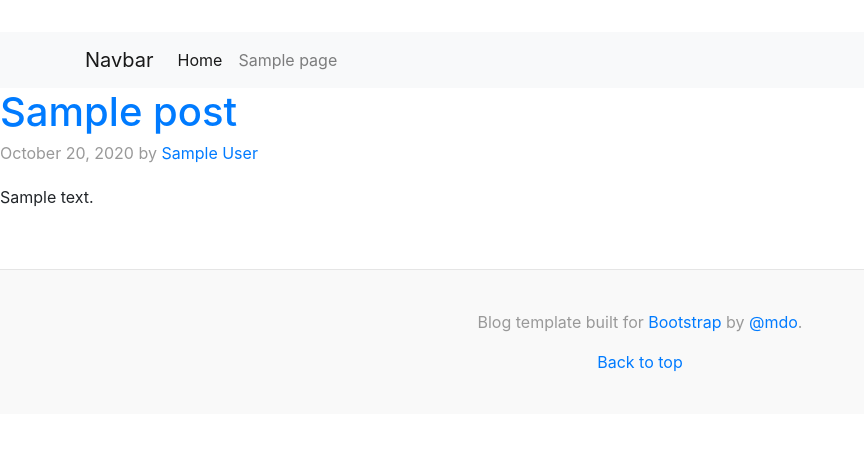
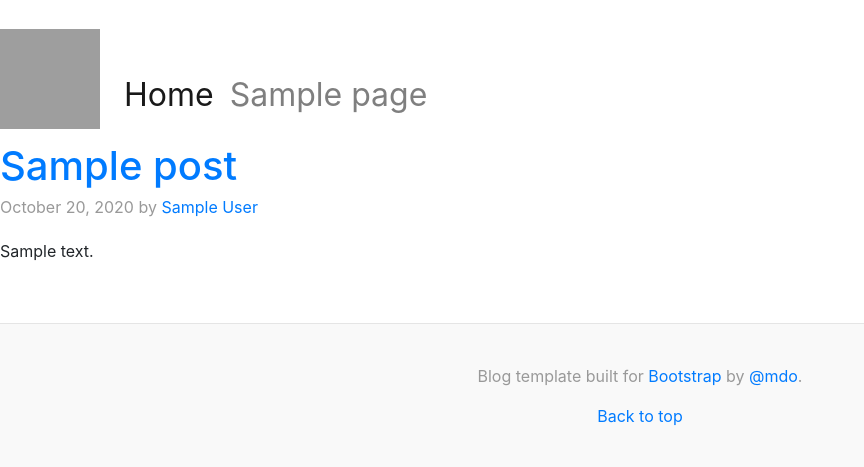
Before and after one commit to rishikzap/website, a WordPress theme: template themes/cbr-theme/page.php in a window 1280 px wide. Shown: the top 467 px of the page, without its empty margins (0-864 px from the left). Run offline with PHP 8.4 and a stand-in for WordPress, Linux system fonts and the light colour scheme; the site name, menu and one post (Sample post) are stand-ins, and other content is empty; some libraries are stand-ins or nearby versions; grey boxes are pictures that could not be loaded.

Commit message:
fixed navbar

```diff
--- /dev/null
+++ b/themes/cbr-theme/after.css
@@ -0,0 +1,18 @@
+div.container {
+  margin-left: 0;
+  padding-left: 0;
+}
+
+.navbar {
+  margin-top: 1em;
+  padding-left: 0;
+  background-color: white;
+}
+
+.collapse {
+  padding-top: 2em;
+}
+
+.bg-light {
+  background-color: white;
+}
--- a/themes/cbr-theme/blog.css
+++ b/themes/cbr-theme/blog.css
@@ -23,16 +23,6 @@ h6,
   font-family: "Helvetica Neue", Helvetica, Arial, sans-serif;
   font-weight: normal;
   color: #333;
-}
-
-/*
- * Override Bootstrap's default container.
- */
-
-@media (min-width: 1200px) {
-  .container {
-    width: 970px;
-  }
 }
 
 /*
@@ -164,6 +154,6 @@ h6,
   margin-bottom: 0;
 }
 
-.navbar {
-  margin-top: 2em;
+.nav-link {
+  font-size: 2em;
 }
--- a/themes/cbr-theme/header.php
+++ b/themes/cbr-theme/header.php
@@ -9,14 +9,18 @@
   <meta name="author" content="">
   <link href="<?php echo get_bloginfo('template_directory'); ?>/blog.css" rel="stylesheet">
   <link rel="stylesheet" href="https://maxcdn.bootstrapcdn.com/bootstrap/4.0.0/css/bootstrap.min.css" integrity="sha384-Gn5384xqQ1aoWXA+058RXPxPg6fy4IWvTNh0E263XmFcJlSAwiGgFAW/dAiS6JXm" crossorigin="anonymous">
+  <link href="<?php echo get_bloginfo('template_directory'); ?>/after.css" rel="stylesheet">
 
-<nav class="navbar navbar-expand-md navbar-light bg-light" role="navigation">
+
+<nav class="navbar navbar-expand-md navbar-light" role="navigation">
   <div class="container">
     <!-- Brand and toggle get grouped for better mobile display -->
     <button class="navbar-toggler" type="button" data-toggle="collapse" data-target="#bs-example-navbar-collapse-1" aria-controls="bs-example-navbar-collapse-1" aria-expanded="false" aria-label="<?php esc_attr_e( 'Toggle navigation', 'your-theme-slug' ); ?>">
         <span class="navbar-toggler-icon"></span>
     </button>
-    <a class="navbar-brand" href="#">Navbar</a>
+    <a class="navbar-brand" href="http://localhost:8888/">
+      <img src="/wp-content/uploads/2020/10/cbr-logo.png" width="100" height="100" alt="">
+    </a>
         <?php
         wp_nav_menu( array(
             'theme_location'    => 'primary',
```
